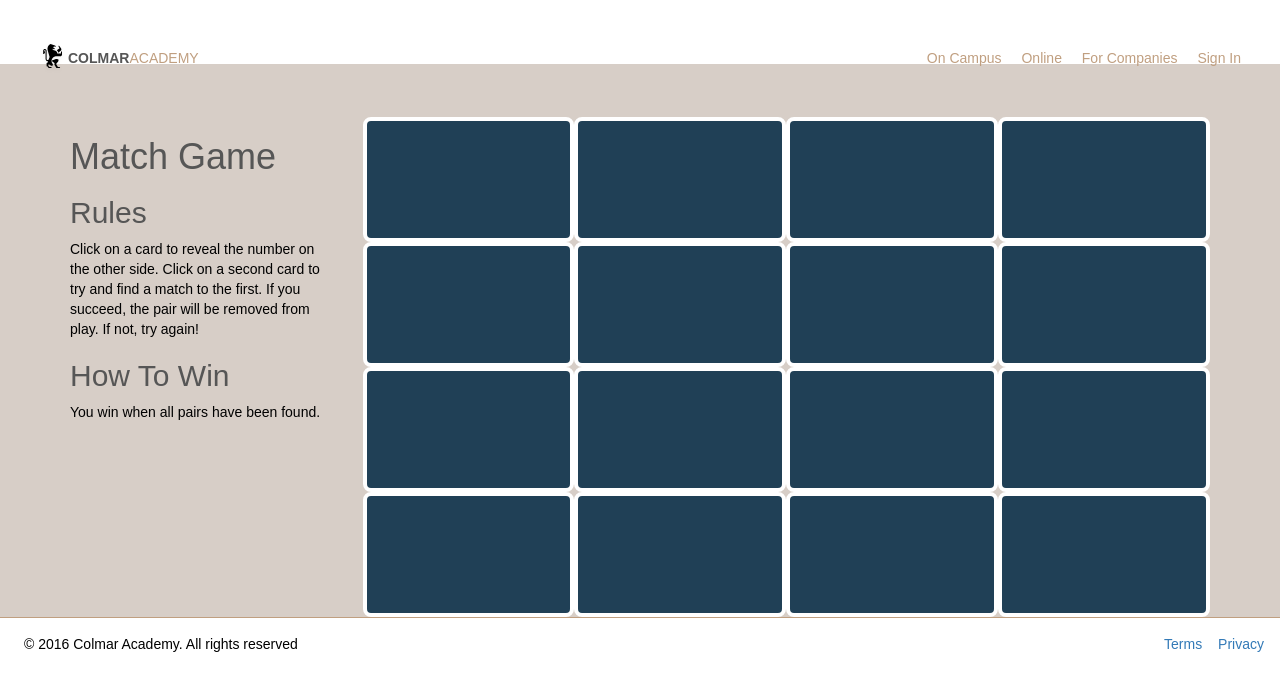
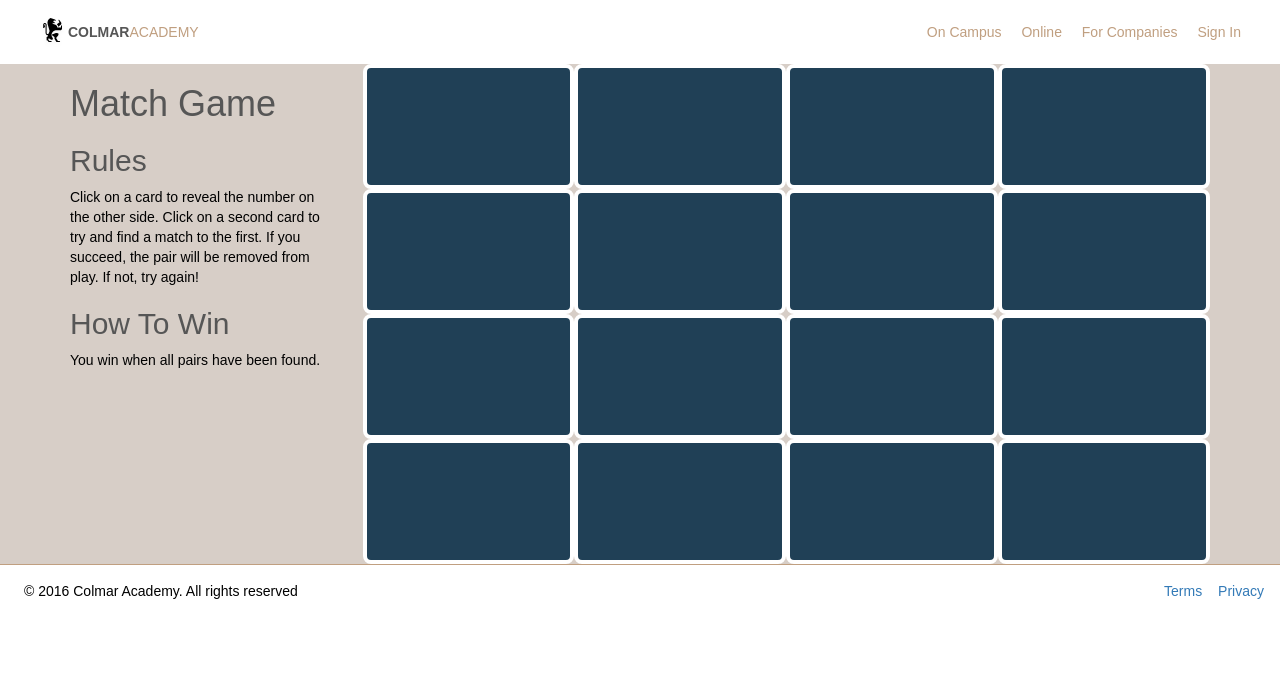
Before and after one commit to boombranco/boombranco.github.io, a Jekyll site: the page built from Campus/index.html, in a window 1280 px wide. Shown: the top 691 px of the page. Built offline with Jekyll 4.4.1, drawn with Linux system fonts in a browser that asks for light colours; nearby versions of some CDN libraries; some web fonts are replaced.

```diff
--- a/resources/css/match.css
+++ b/resources/css/match.css
@@ -111,7 +111,7 @@
   color: #565656;
 }
 
-.container {
+.containerx {
   padding-top: 5.25rem;
 }
 
```
